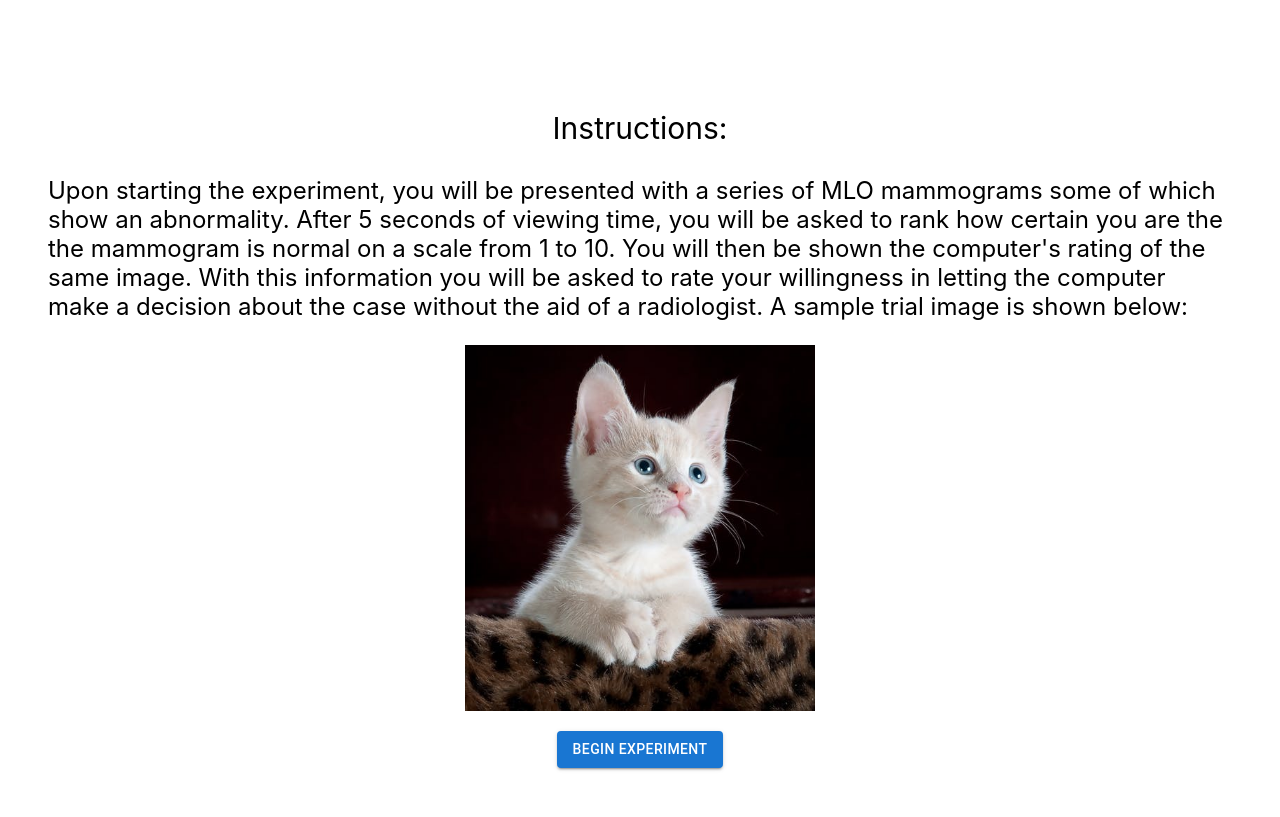
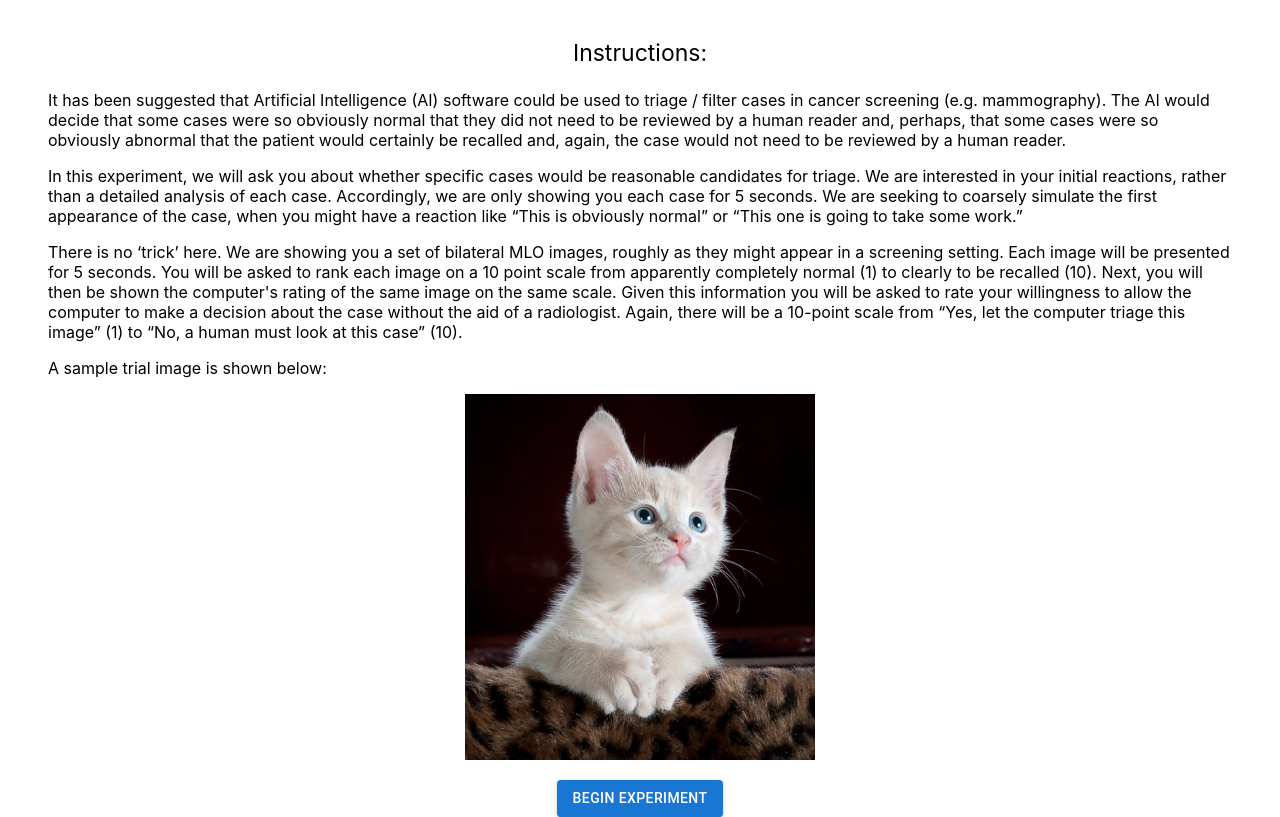
Before and after one commit to aldew5/Mammogram-Checking, a React (Create React App) app: page /instructions in a window 1280 px wide. Built offline with nearby package versions, Linux system fonts and the light colour scheme.

Commit message:
slider and instructions

```diff
--- a/src/components/Image.tsx
+++ b/src/components/Image.tsx
@@ -1,19 +1,47 @@
 import {
     Dispatch,
     SetStateAction,
-    useEffect
+    useEffect,
+    useState
 }
     from "react";
+import Box from '@mui/material/Box';
+import Slider from '@mui/material/Slider';
 
 interface ImageProps {
     index: number;
     images: any[];
+    sureness: number;
     setIndex: Dispatch<SetStateAction<number>>;
+    setSureness: Dispatch<SetStateAction<number>>;
+}
+interface Mark {
+    value: number;
+    label: string;
 }
 
 let image_index: number;
 
-const Image = ({ index, images, setIndex }: ImageProps) => {
+const Image = ({ index, images, sureness, setSureness, setIndex }: ImageProps) => {
+
+    const labelling_marks: Mark[] = [
+        { value: 1, label: 'Completely normal' },
+        { value: 10, label: "Clearly to be recalled" }
+    ];
+
+    function valueText(value: number) {
+        return `${value}`
+    }
+
+    const handleChange = (event: Event, new_value: number | number[]) => {
+        if (Array.isArray(new_value)) {
+            return;
+        }
+
+        if (new_value !== sureness) {
+            setSureness(new_value);
+        }
+    }
 
     useEffect(() => {
         image_index = index;
@@ -23,6 +51,24 @@ const Image = ({ index, images, setIndex }: ImageProps) => {
     return (
         <div>
             <img src={images[image_index]} alt="not found" width="500px" />
+            <div style={{ width: "700px", marginLeft: "350px" }}>
+                <div style={{ marginBottom: "2rem", marginTop: "1rem" }}>
+                    <h3>How sure are you that these images are from the normal case?</h3>
+                </div>
+                <Box>
+                    <Slider
+                        aria-label="Labelling"
+                        defaultValue={5}
+                        getAriaValueText={valueText}
+                        valueLabelDisplay="auto"
+                        step={1}
+                        min={1}
+                        max={10}
+                        marks={labelling_marks}
+                        onChange={handleChange}
+                    />
+                </Box>
+            </div>
         </div>
     )
 }
--- a/src/components/Selection.tsx
+++ b/src/components/Selection.tsx
@@ -13,6 +13,10 @@ interface SelectionProps {
     setDisplayImage: Dispatch<SetStateAction<boolean>>;
     setSurenessList: Dispatch<SetStateAction<number[]>>;
     setWillingnessList: Dispatch<SetStateAction<number[]>>;
+    setSureness: Dispatch<SetStateAction<number>>;
+    setWillingness: Dispatch<SetStateAction<number>>;
+    sureness: number;
+    willingness: number;
     willingnessList: number[];
     surenessList: number[];
     index: number;
@@ -25,12 +29,11 @@ interface Mark {
 }
 
 const Selection = ({ setDisplayImage, setSurenessList, setWillingnessList,
-    willingnessList, surenessList, index, length }: SelectionProps) => {
-
-    const [willingness, setWillingness] = useState<number>(5);
-    const [sureness, setSureness] = useState<number>(4);
+    willingnessList, surenessList, index, length, willingness, setWillingness,
+    sureness, setSureness }: SelectionProps) => {
 
     const navigate = useNavigate();
+    const [displayWilling, setDisplayWilling] = useState<boolean>(true);
 
     function valueText(value: number) {
         return `${value}`
@@ -56,16 +59,20 @@ const Selection = ({ setDisplayImage, setSurenessList, setWillingnessList,
         }
     }
 
-    const handleClick = () => {
+    const handleClick1 = () => {
+        let sure: number[] = surenessList;
+        sure.push(sureness);
+        setSurenessList(sure);
+
+        setDisplayWilling(false);
+    }
+
+    const handleClick2 = () => {
         setDisplayImage(true);
 
         let willing: number[] = willingnessList;
         willing.push(willingness);
         setWillingnessList(willing);
-
-        let sure: number[] = surenessList;
-        sure.push(sureness);
-        setSurenessList(sure);
 
         if (index >= length) {
             navigate("/completion");
@@ -73,25 +80,28 @@ const Selection = ({ setDisplayImage, setSurenessList, setWillingnessList,
     }
 
     const labelling_marks: Mark[] = [
-        { value: 1, label: 'Completely sure' },
-        { value: 10, label: "Not sure at all" }
+        { value: 1, label: 'Completely normal' },
+        { value: 10, label: "Clearly to be recalled" }
     ];
     const willing_marks: Mark[] = [
-        { value: 1, label: "Completely willing" },
-        { value: 10, label: "Not willing at all" }
+        { value: 1, label: "Yes, let the computer triage this image" },
+        { value: 10, label: "No, a human must look at this case" }
     ];
 
     return (
         <div style={{ width: "700px", marginLeft: "350px" }}>
             <div style={{ marginBottom: "2rem" }}>
+                {(displayWilling) ?
                     <div style={{ marginBottom: "8rem" }}>
+
+
                         <div style={{ marginBottom: "2rem" }}>
                             <h3>How sure are you that these images are from the normal case?</h3>
                         </div>
                         <Box>
                             <Slider
                                 aria-label="Labelling"
-                            defaultValue={5}
+                                defaultValue={sureness}
                                 getAriaValueText={valueText}
                                 valueLabelDisplay="auto"
                                 step={1}
@@ -101,7 +111,10 @@ const Selection = ({ setDisplayImage, setSurenessList, setWillingnessList,
                                 onChange={handleChange1}
                             />
                         </Box>
-                </div>
+                        <Button variant="contained" onClick={handleClick1}>
+                            Confirm
+                        </Button>
+                    </div> :
                     <div>
                         <div style={{ marginBottom: "2rem" }}>
                             <h3>The computer has rated these images X out of 10 (10: highest probabilty that
@@ -122,11 +135,12 @@ const Selection = ({ setDisplayImage, setSurenessList, setWillingnessList,
                                 onChange={handleChange2}
                             />
                         </Box>
-                </div>
-            </div>
-            <Button variant="contained" onClick={handleClick}>
+                        <Button variant="contained" onClick={handleClick2}>
                             Confirm
                         </Button>
+                    </div>
+                }
+            </div>
         </div>
     )
 }
--- a/src/pages/Experiment.tsx
+++ b/src/pages/Experiment.tsx
@@ -17,6 +17,8 @@ const Experiment = ({ willingnessList, surenessList,
 
     const [displayImage, setDisplayImage] = useState<boolean>(true);
     const [index, setIndex] = useState<number>(0);
+    const [willingness, setWillingness] = useState<number>(5);
+    const [sureness, setSureness] = useState<number>(4);
 
     const images: any = [Cat, Dog];
 
@@ -35,6 +37,8 @@ const Experiment = ({ willingnessList, surenessList,
                         index={index}
                         setIndex={setIndex}
                         images={images}
+                        sureness={sureness}
+                        setSureness={setSureness}
                     />
                     :
                     <Selection
@@ -45,6 +49,10 @@ const Experiment = ({ willingnessList, surenessList,
                         setSurenessList={setSurenessList}
                         index={index}
                         length={images.length}
+                        willingness={willingness}
+                        setWillingness={setWillingness}
+                        sureness={sureness}
+                        setSureness={setSureness}
                     />
                 }
             </div>
--- a/src/pages/Instructions.tsx
+++ b/src/pages/Instructions.tsx
@@ -11,14 +11,26 @@ const Instructions = () => {
         <div>
             <p className={styles.title}>Instructions:</p>
             <p className={styles.text}>
-                Upon starting the experiment, you will be presented with a series of
-                MLO mammograms some of which show an abnormality. After 5 seconds of viewing time,
-                you will be asked to rank how certain you are the the mammogram is normal on a scale
-                from 1 to 10. You will then be shown the computer's rating of the same image.
-                With this information you will be asked to rate your willingness in letting the
-                computer make a decision about the case without the aid of a radiologist.
-                A sample trial image is shown below:
+                It has been suggested that Artificial Intelligence (AI) software could be used to triage / filter
+                cases in cancer screening (e.g. mammography). The AI would decide that some cases were so obviously normal
+                that they did not need to be reviewed by a human reader and, perhaps, that some cases were so obviously abnormal
+                that the patient would certainly be recalled and, again, the case would not need to be reviewed by a human reader.
             </p>
+            <p className={styles.text}>
+                In this experiment, we will ask you about whether specific cases would be reasonable candidates for triage. We are interested
+                in your initial reactions, rather than a detailed analysis of each case. Accordingly, we are only showing you each
+                case for 5 seconds. We are seeking to coarsely simulate the first appearance of the case, when you might have a reaction
+                like “This is obviously normal” or “This one is going to take some work.”
+            </p>
+            <p className={styles.text}>
+                There is no ‘trick’ here. We are showing you a
+                set of bilateral MLO images, roughly as they might appear in a screening setting. Each image will be presented for 5 seconds.
+                You will be asked to rank each image on a 10 point scale from apparently completely normal (1) to clearly to be recalled (10).
+                Next, you will then be shown the computer's rating of the same image on the same scale. Given this information you will be asked
+                to rate your willingness to allow the computer to make a decision about the case without the aid of a radiologist. Again, there will
+                be a 10-point scale from “Yes, let the computer triage this image” (1) to “No, a human must look at this case” (10).
+            </p>
+            <p className={styles.text}>A sample trial image is shown below:</p>
             <div style={{ margin: "auto" }}>
                 <img src={Cat} alt="not found" width="350px" />
             </div>
--- a/src/styles/Instructions.module.css
+++ b/src/styles/Instructions.module.css
@@ -2,10 +2,10 @@
     text-align: left;
     padding-left: 3rem;
     padding-right: 3rem;
-    font-size: 24px;
+    font-size: 16px;
 }
 
 .title {
-    padding-top: 5rem;
-    font-size: 30px;
+    padding-top: 1rem;
+    font-size: 23px;
 }
```
Lines whose indentation alone changed are shown as unchanged.
